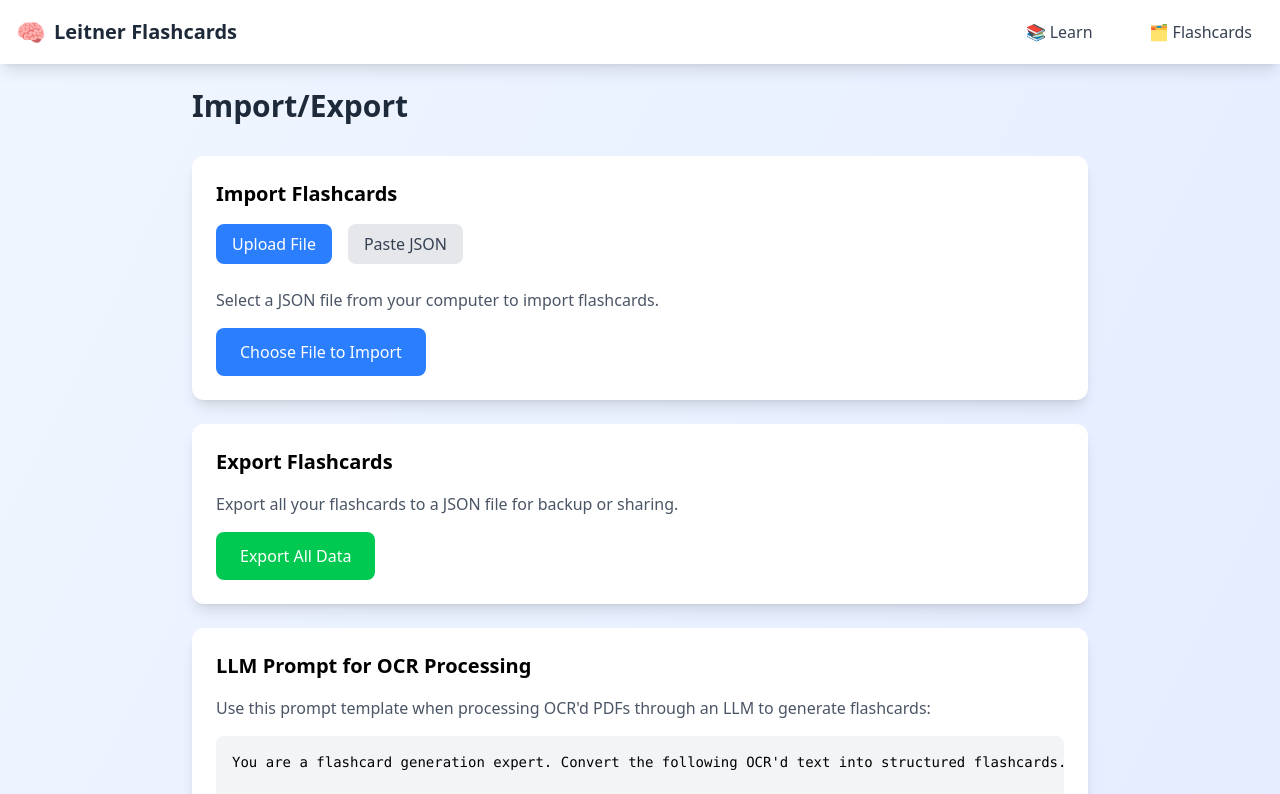
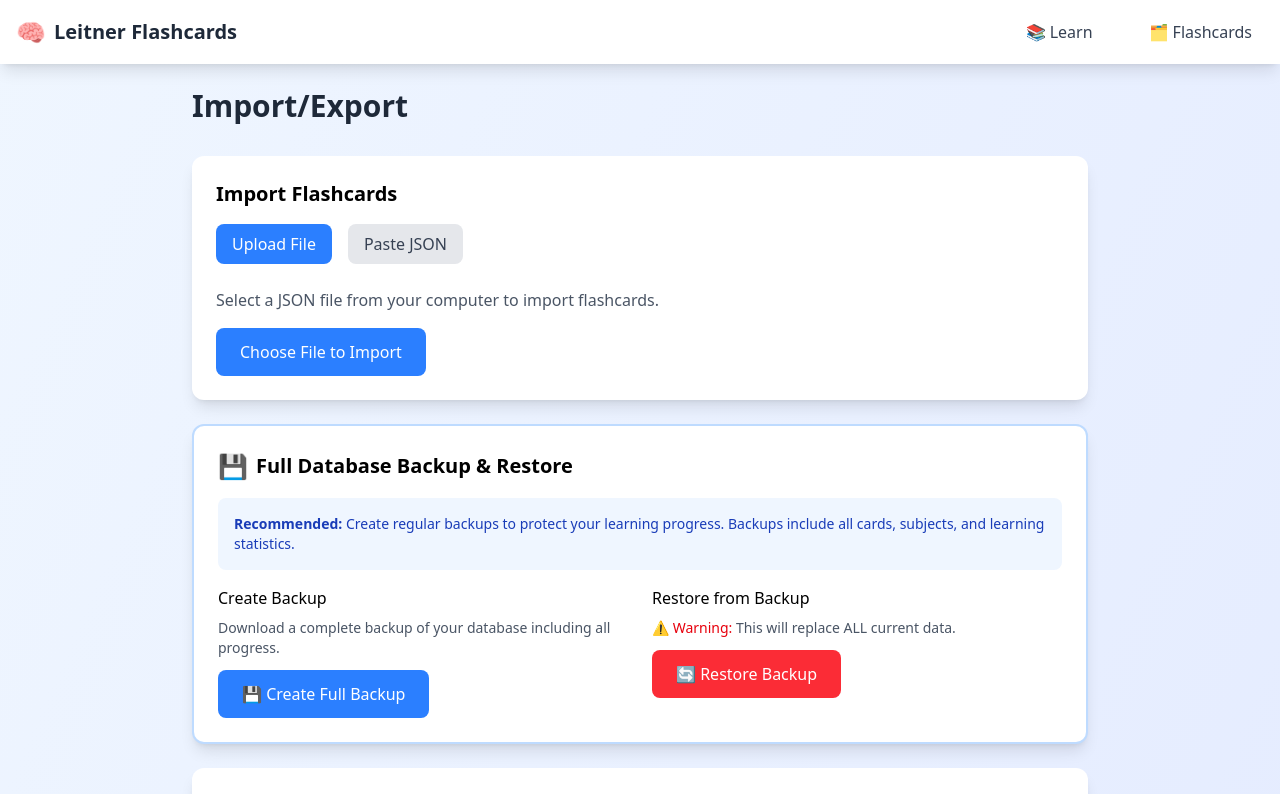
Before and after one commit to mnedoszytko/leitner-flashcards, a React (Vite) app in the folder leitner-flashcards/: page /export in a window 1280 px wide. Shown: the top 794 px of the page. Built offline with nearby package versions, Linux system fonts and the light colour scheme.

Commit message:
Add comprehensive database backup and restore functionality

```diff
--- a/leitner-flashcards/src/components/ImportExport/ImportExport.tsx
+++ b/leitner-flashcards/src/components/ImportExport/ImportExport.tsx
@@ -9,7 +9,9 @@ export const ImportExport: React.FC = () => {
   const [jsonInput, setJsonInput] = useState('');
   const [activeTab, setActiveTab] = useState<'file' | 'paste'>('file');
   const [message, setMessage] = useState<{ type: 'success' | 'error', text: string } | null>(null);
+  const [showBackupConfirm, setShowBackupConfirm] = useState(false);
   const fileInputRef = useRef<HTMLInputElement>(null);
+  const backupFileInputRef = useRef<HTMLInputElement>(null);
   const navigate = useNavigate();
 
   const processImportData = async (data: any) => {
@@ -128,6 +130,77 @@ export const ImportExport: React.FC = () => {
       });
     } finally {
       setExporting(false);
+    }
+  };
+
+  const handleBackupExport = async () => {
+    setExporting(true);
+    setMessage(null);
+
+    try {
+      const data = await db.exportData(true); // Include all stats
+      const json = JSON.stringify(data, null, 2);
+      const blob = new Blob([json], { type: 'application/json' });
+      const url = URL.createObjectURL(blob);
+
+      const a = document.createElement('a');
+      a.href = url;
+      a.download = `leitner-backup-${new Date().toISOString().replace(/[:.]/g, '-')}.json`;
+      document.body.appendChild(a);
+      a.click();
+      document.body.removeChild(a);
+      URL.revokeObjectURL(url);
+
+      setMessage({ type: 'success', text: 'Full backup created successfully!' });
+    } catch (error) {
+      console.error('Backup error:', error);
+      setMessage({
+        type: 'error',
+        text: error instanceof Error ? error.message : 'Failed to create backup'
+      });
+    } finally {
+      setExporting(false);
+    }
+  };
+
+  const handleBackupRestore = async (event: React.ChangeEvent<HTMLInputElement>) => {
+    const file = event.target.files?.[0];
+    if (!file) return;
+
+    setImporting(true);
+    setMessage(null);
+    setShowBackupConfirm(false);
+
+    try {
+      const text = await file.text();
+      const data = JSON.parse(text);
+
+      // Verify it's a backup file
+      if (data.metadata?.exportType !== 'full-backup') {
+        throw new Error('This is not a backup file. Use the Import section for regular imports.');
+      }
+
+      const result = await db.importData(data, { clearExisting: true });
+
+      if (result.success) {
+        const statsText = result.stats ?
+          `\n\nRestored: ${result.stats.totalSubjects} subjects, ${result.stats.totalCards} cards` : '';
+        setMessage({ type: 'success', text: result.message + statsText });
+        setTimeout(() => navigate('/'), 2000);
+      } else {
+        throw new Error(result.error || 'Restore failed');
+      }
+    } catch (error) {
+      console.error('Restore error:', error);
+      setMessage({
+        type: 'error',
+        text: error instanceof Error ? error.message : 'Failed to restore backup'
+      });
+    } finally {
+      setImporting(false);
+      if (backupFileInputRef.current) {
+        backupFileInputRef.current.value = '';
+      }
     }
   };
 
@@ -258,11 +331,88 @@ export const ImportExport: React.FC = () => {
           )}
         </div>
 
+        {/* Backup/Restore Section */}
+        <div className="bg-white rounded-xl shadow-lg p-6 mb-6 border-2 border-blue-200">
+          <h2 className="text-xl font-semibold mb-4 flex items-center gap-2">
+            <span className="text-2xl">💾</span> Full Database Backup & Restore
+          </h2>
+          <div className="bg-blue-50 rounded-lg p-4 mb-4">
+            <p className="text-sm text-blue-800">
+              <strong>Recommended:</strong> Create regular backups to protect your learning progress.
+              Backups include all cards, subjects, and learning statistics.
+            </p>
+          </div>
+
+          <div className="grid md:grid-cols-2 gap-6">
+            {/* Backup */}
+            <div>
+              <h3 className="font-medium mb-2">Create Backup</h3>
+              <p className="text-gray-600 text-sm mb-3">
+                Download a complete backup of your database including all progress.
+              </p>
+              <button
+                onClick={handleBackupExport}
+                disabled={exporting}
+                className={`px-6 py-3 rounded-lg font-medium transition-colors ${
+                  exporting
+                    ? 'bg-gray-300 text-gray-500 cursor-not-allowed'
+                    : 'bg-blue-500 hover:bg-blue-600 text-white'
+                }`}
+              >
+                {exporting ? 'Creating Backup...' : '💾 Create Full Backup'}
+              </button>
+            </div>
+
+            {/* Restore */}
+            <div>
+              <h3 className="font-medium mb-2">Restore from Backup</h3>
+              <p className="text-gray-600 text-sm mb-3">
+                <span className="text-red-600">⚠️ Warning:</span> This will replace ALL current data.
+              </p>
+
+              {!showBackupConfirm ? (
+                <button
+                  onClick={() => setShowBackupConfirm(true)}
+                  className="px-6 py-3 rounded-lg font-medium bg-red-500 hover:bg-red-600 text-white transition-colors"
+                >
+                  🔄 Restore Backup
+                </button>
+              ) : (
+                <div className="space-y-2">
+                  <p className="text-sm text-red-600 font-medium">Are you sure? This will delete all current data!</p>
+                  <div className="flex gap-2">
+                    <input
+                      ref={backupFileInputRef}
+                      type="file"
+                      accept=".json"
+                      onChange={handleBackupRestore}
+                      className="hidden"
+                      id="backup-file-input"
+                    />
+                    <label
+                      htmlFor="backup-file-input"
+                      className="px-4 py-2 bg-red-600 hover:bg-red-700 text-white rounded-lg text-sm font-medium cursor-pointer transition-colors"
+                    >
+                      Yes, Select Backup File
+                    </label>
+                    <button
+                      onClick={() => setShowBackupConfirm(false)}
+                      className="px-4 py-2 bg-gray-300 hover:bg-gray-400 text-gray-700 rounded-lg text-sm font-medium transition-colors"
+                    >
+                      Cancel
+                    </button>
+                  </div>
+                </div>
+              )}
+            </div>
+          </div>
+        </div>
+
         {/* Export Section */}
         <div className="bg-white rounded-xl shadow-lg p-6 mb-6">
           <h2 className="text-xl font-semibold mb-4">Export Flashcards</h2>
           <p className="text-gray-600 mb-4">
-            Export all your flashcards to a JSON file for backup or sharing.
+            Export all your flashcards to a JSON file for sharing or importing into another device.
           </p>
 
           <button
--- a/leitner-flashcards/src/components/Navigation/NavigationBar.tsx
+++ b/leitner-flashcards/src/components/Navigation/NavigationBar.tsx
@@ -86,8 +86,8 @@ export const NavigationBar: React.FC = () => {
                   to="/import"
                   className="block px-4 py-3 text-gray-700 hover:bg-gray-100 rounded-b-lg"
                 >
-                  <div className="font-medium">Import/Export</div>
-                  <div className="text-sm text-gray-500">Backup & restore</div>
+                  <div className="font-medium">Backup & Import/Export</div>
+                  <div className="text-sm text-gray-500">Save & restore data</div>
                 </Link>
               </div>
             </div>
@@ -157,7 +157,7 @@ export const NavigationBar: React.FC = () => {
                 className="block pl-8 pr-3 py-2 text-gray-600 text-sm"
                 onClick={() => setMobileMenuOpen(false)}
               >
-                Import/Export
+                Backup & Import/Export
               </Link>
             </div>
           </div>
--- a/leitner-flashcards/src/services/database.ts
+++ b/leitner-flashcards/src/services/database.ts
@@ -19,13 +19,16 @@ export class FlashcardDatabase extends Dexie {
     });
   }
 
-  async importData(data: any) {
+  async importData(data: any, options: { clearExisting?: boolean } = { clearExisting: true }) {
     try {
-      await this.transaction('rw', this.subjects, this.decks, this.cards, async () => {
-        // Clear existing data
-        await this.subjects.clear();
-        await this.decks.clear();
-        await this.cards.clear();
+      await this.transaction('rw', this.subjects, this.decks, this.cards, this.sessions, async () => {
+        if (options.clearExisting) {
+          // Clear existing data for full restore
+          await this.subjects.clear();
+          await this.decks.clear();
+          await this.cards.clear();
+          await this.sessions.clear();
+        }
 
         // Import subjects (handle both old 'sections' and new 'subjects' keys)
         const subjectsData = data.subjects || data.sections;
@@ -65,19 +68,32 @@ export class FlashcardDatabase extends Dexie {
             }
           }
         }
+
+        // Import sessions if available (for full backup restore)
+        if (data.sessions && Array.isArray(data.sessions)) {
+          for (const session of data.sessions) {
+            await this.sessions.add(session);
+          }
+        }
       });
 
-      return { success: true, message: 'Data imported successfully' };
+      const isFullBackup = data.metadata?.exportType === 'full-backup';
+      return {
+        success: true,
+        message: isFullBackup ? 'Full backup restored successfully' : 'Data imported successfully',
+        stats: data.metadata?.stats
+      };
     } catch (error) {
       console.error('Import failed:', error);
       return { success: false, error: error instanceof Error ? error.message : 'Unknown error' };
     }
   }
 
-  async exportData() {
+  async exportData(includeStats = true) {
     const subjects = await this.subjects.toArray();
     const decks = await this.decks.toArray();
     const cards = await this.cards.toArray();
+    const sessions = includeStats ? await this.sessions.toArray() : [];
 
     // Build hierarchical structure
     const subjectsWithDecks = await Promise.all(
@@ -102,14 +118,29 @@ export class FlashcardDatabase extends Dexie {
       })
     );
 
+    // Calculate statistics
+    const stats = {
+      totalSubjects: subjects.length,
+      totalDecks: decks.length,
+      totalCards: cards.length,
+      totalSessions: sessions.length,
+      cardsByBox: cards.reduce((acc, card) => {
+        acc[card.box] = (acc[card.box] || 0) + 1;
+        return acc;
+      }, {} as Record<number, number>)
+    };
+
     return {
-      version: '1.0',
+      version: '1.1',
       metadata: {
         created: new Date().toISOString(),
-        source: 'Leitner Flashcards App'
+        source: 'Leitner Flashcards App',
+        exportType: 'full-backup',
+        stats
       },
       subjects: subjectsWithDecks,
-      decks: standaloneDecksWithCards
+      decks: standaloneDecksWithCards,
+      sessions: includeStats ? sessions : undefined
     };
   }
 
```
